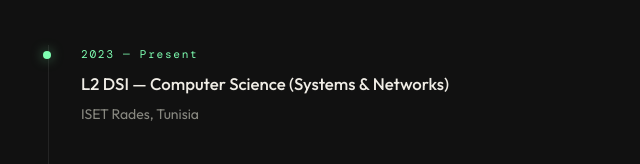
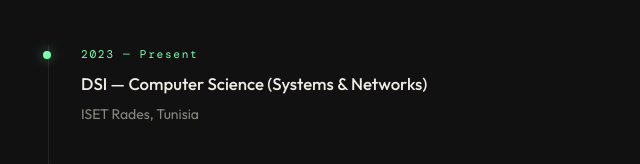
Before and after one commit to MohamedDhiaSleimi/MohamedDhiaSleimi.github.io, a plain HTML site: page index.html in a window 1280 px wide. Shown: the part 3239-3403 px from the top of the page, 16-656 px from the left. Drawn offline with nearby package versions, Linux system fonts and the light colour scheme.

Commit message:
version 1.00.01

```diff
--- a/index.html
+++ b/index.html
@@ -800,7 +800,7 @@
   <div class="edu-timeline fade-in">
     <div class="edu-item">
       <div class="edu-year">2023 — Present</div>
-      <div class="edu-degree">L2 DSI — Computer Science (Systems & Networks)</div>
+      <div class="edu-degree">DSI — Computer Science (Systems & Networks)</div>
       <div class="edu-school">ISET Rades, Tunisia</div>
     </div>
     <div class="edu-item">
```
